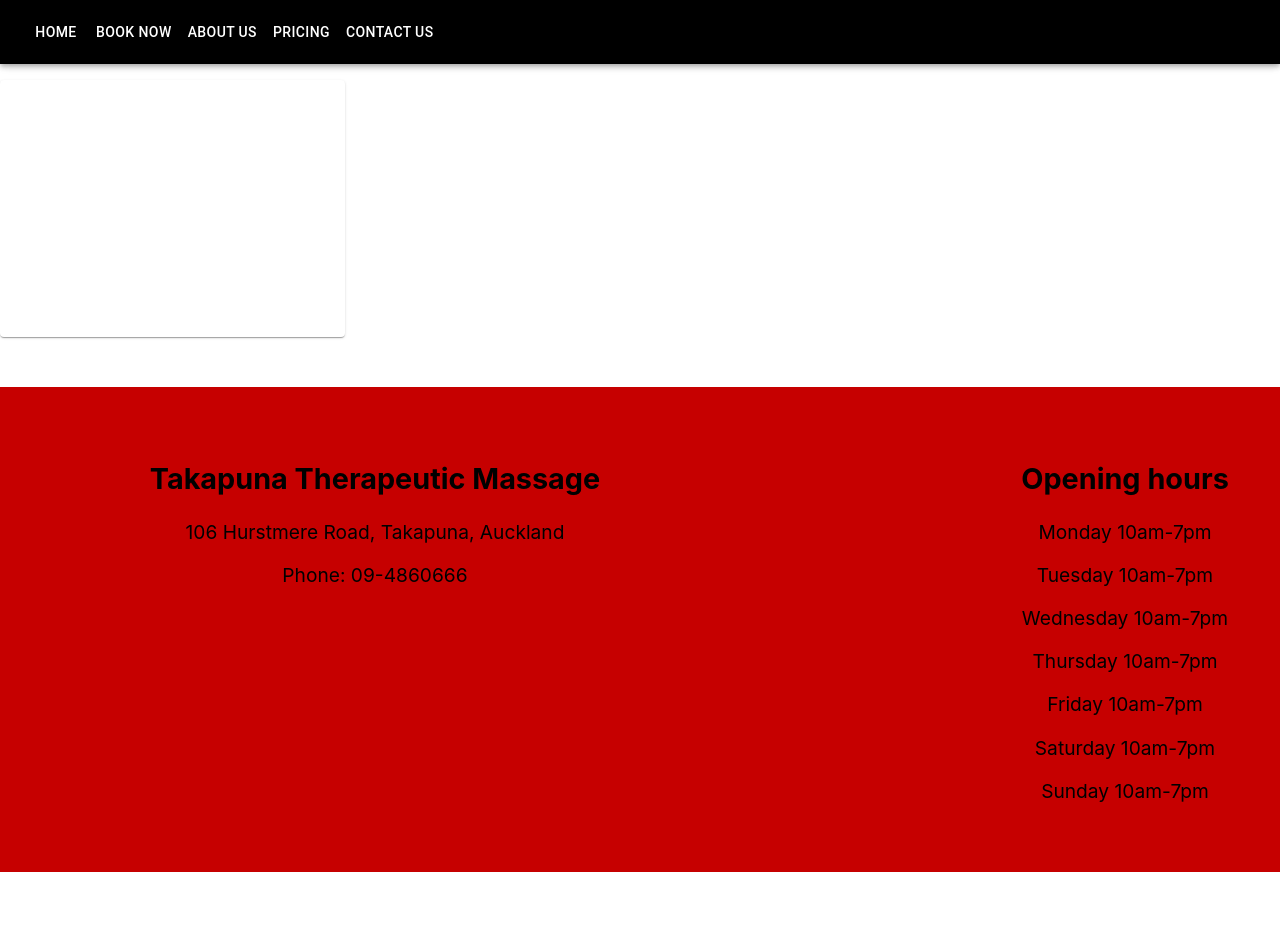
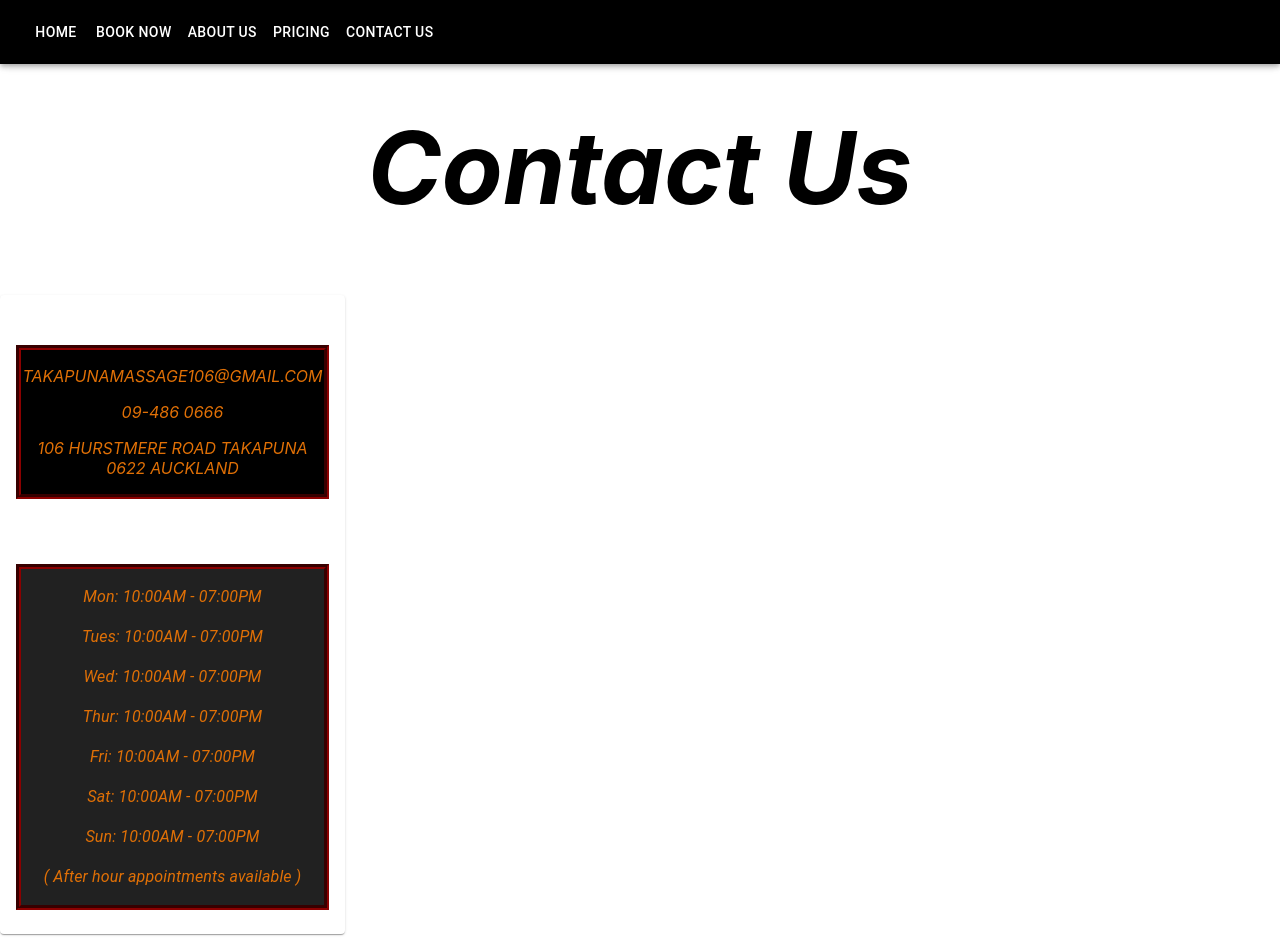
Before and after one commit to NSen29/TakapunaMassage, a React (Create React App) app in the folder takapuna-massage-frontend/: page /contact-us in a window 1280 px wide. Shown: the top 952 px of the page. Before the commit the page ends 872 px from the top, so only its background shows below. Built offline with nearby package versions, Linux system fonts and the light colour scheme.

Commit message:
Pair Programming
Learnt how to use CSS file.
Made 2 cards and customized them.
Made borders surrounding the cards.
Centering text. Added title.

```diff
--- a/takapuna-massage-frontend/package.json
+++ b/takapuna-massage-frontend/package.json
@@ -7,6 +7,7 @@
     "@emotion/styled": "^11.6.0",
     "@material-ui/core": "^4.12.3",
     "@mui/material": "^5.3.0",
+    "@mui/styles": "^5.3.0",
     "@testing-library/jest-dom": "^5.16.1",
     "@testing-library/react": "^12.1.2",
     "@testing-library/user-event": "^13.5.0",
@@ -29,6 +30,9 @@
       "react-app/jest"
     ]
   },
+  "devDependencies": {
+    "typescript": "3.8.3"
+  },
   "browserslist": {
     "production": [
       ">0.2%",
--- a/takapuna-massage-frontend/src/App.js
+++ b/takapuna-massage-frontend/src/App.js
@@ -6,7 +6,7 @@ import home from './pages/home';
 import booking from './pages/booking';
 import about from './pages/about';
 import pricing from './pages/pricing';
-import contact from './pages/contact';
+import Contact from './pages/contact';
 
 import Navbar from './components/Navbar';
 import Footer from './components/Footer';
@@ -23,7 +23,7 @@ export class App extends Component {
               <Route exact path = "/booking" component={booking}/>
               <Route exact path = "/about" component={about}/>
               <Route exact path = "/pricing" component={pricing}/>
-              <Route exact path = "/contact-us" component={contact}/>
+              <Route exact path = "/contact-us" component={Contact}/>
             </Switch>
           </div>
         </Router>
--- /dev/null
+++ b/takapuna-massage-frontend/src/pages/contact.css
@@ -0,0 +1,2 @@
+  .box1 {text-align:center; font-style: oblique;}
+  .hed1 {font-size: 100px; font-style: italic;}
--- a/takapuna-massage-frontend/src/pages/contact.js
+++ b/takapuna-massage-frontend/src/pages/contact.js
@@ -1,24 +1,28 @@
-import * as React from 'react';
+import React, { Component } from 'react'
 import Card from '@mui/material/Card';
 import CardContent from '@mui/material/CardContent';
 import Typography from '@mui/material/Typography';
-import { withStyles } from "@material-ui/core/styles";
+import { withStyles } from '@material-ui/core/styles';
+import "./contact.css"
 
 const BlueTextTypography = withStyles({
     root: {
-      color: "#FFFFFF"
+      color: "#e07006"
     }
   })(Typography);
 
 export default function contact() {
   return (
+    <div style={{textAlign:'center',}}>
+      <h1 className ="hed1" >Contact Us</h1>
     <Card sx={{ maxWidth: 345 }}>
       <CardContent>
-        <BlueTextTypography gutterBottom variant="h3" component="div">
-          Contact
+        <BlueTextTypography gutterBottom variant="h1" component="div">
+
         </BlueTextTypography>
-        <BlueTextTypography variant="body1" color="text.tertiary">
-          <div className="box1" style={{ backgroundColor: "white"}}>
+        <BlueTextTypography variant="body4" color="text.tertiary">
+          <div className="box1" style={{textAlign:'center', backgroundColor: "black",borderColor: '#8b0000',
+     borderWidth: 5, borderStyle: 'groove'}}>
             <p>TAKAPUNAMASSAGE106@GMAIL.COM</p>
             <p>09-486 0666</p>
             <p>106 HURSTMERE ROAD TAKAPUNA 0622 AUCKLAND</p>
@@ -26,6 +30,27 @@ export default function contact() {
           </div>
         </BlueTextTypography>
       </CardContent>
+      <CardContent>
+        <BlueTextTypography gutterBottom variant="h1" component="div">
+        </BlueTextTypography>
+        <BlueTextTypography variant="body1" color="text.tertiary">
+          <div className="box1" style={{textAlign:'center', backgroundColor: "#212121",borderColor: '#8b0000',
+     borderWidth: 5,
+     borderStyle: 'groove'}}>
+            <p >Mon: 10:00AM - 07:00PM</p>
+            <p>Tues: 10:00AM - 07:00PM</p>
+            <p>Wed: 10:00AM - 07:00PM</p>
+            <p>Thur: 10:00AM - 07:00PM</p>
+            <p>Fri: 10:00AM - 07:00PM</p>
+            <p>Sat: 10:00AM - 07:00PM</p>
+            <p>Sun: 10:00AM - 07:00PM</p>
+            <p>( After hour appointments available )</p>
+
+          </div>
+        </BlueTextTypography>
+      </CardContent>
     </Card>
+    </div>
+
   );
 }
```
Also changed, not shown: takapuna-massage-frontend/src/components/contact.css (deleted), 1 other file (tests, documents, lock files or other folders).
